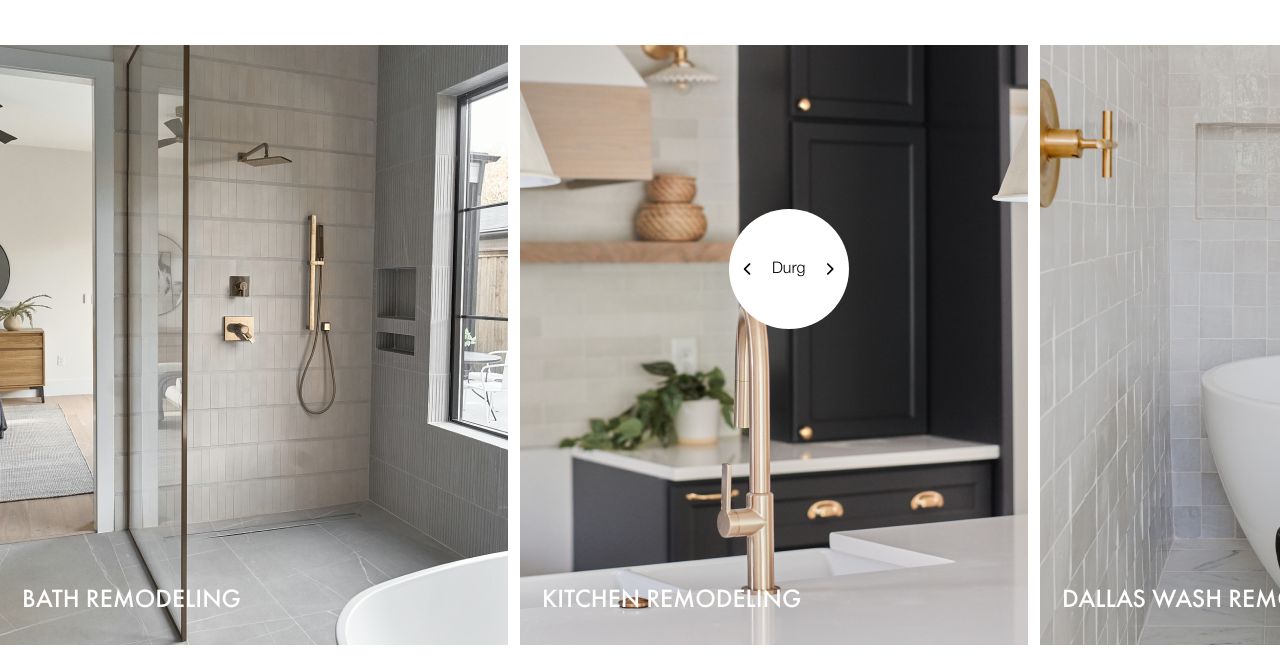
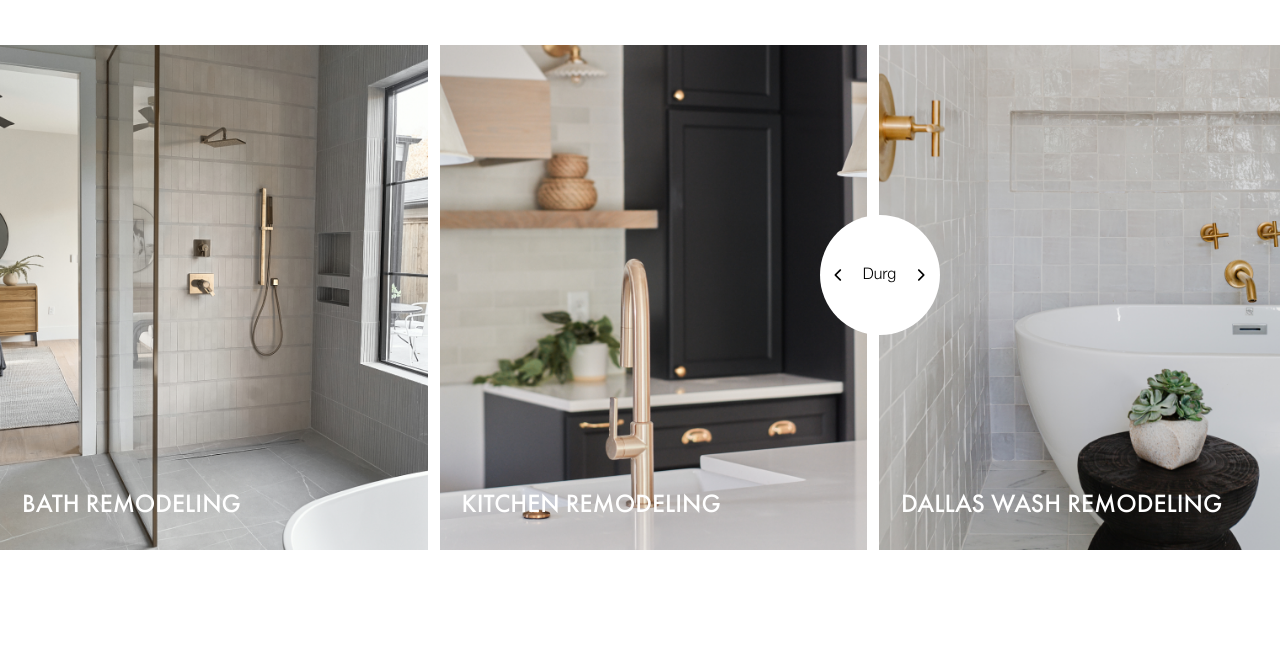
Before and after one commit to ashiqur-r-biplop/Buildtx-image-Slider, a plain HTML site: page index.html in a window 1280 px wide. Shown: the part 131-800 px from the top of the page. Drawn offline with Linux system fonts and the light colour scheme.

Commit message:
Added tab and laptop device responsive code

```diff
--- a/Style.css
+++ b/Style.css
@@ -82,11 +82,13 @@
 
 .slider-image-box img {
     width: 100%;
+    object-fit: cover;
 }
 
 .next-prev-buttons {
-    position: fixed;
+    position: absolute;
     top: 50%;
+    right: 0%;
     transform: translateY(-50%);
     display: flex;
     justify-content: space-between;
@@ -99,7 +101,7 @@
     padding: 15px;
     z-index: 1;
     /* Ensure buttons are above slides */
-    right: 33.7%;
+    right: 30%;
 }
 
 .next-prev-buttons button {
@@ -177,3 +179,30 @@
     }
 
 }
+@media screen and (min-width: 769px) and (max-width: 1560px) {
+    .image-card-wrapper {
+        min-width: 33.4vw;
+        /* Take up full width on smaller screens */
+    }
+    .slider-image-box {
+        width: 33.4vw;
+    }
+    .next-prev-buttons {
+        top: 50%;
+        right: 0%;
+        transform: translateY(-50%);
+        display: flex;
+        justify-content: space-between;
+        align-items: center;
+        width: 120px;
+        height: 120px;
+        background: #fff;
+        color: black;
+        border-radius: 50%;
+        padding: 15px;
+        z-index: 1;
+        /* Ensure buttons are above slides */
+        right: 26.6%;
+    }
+}
+/* Responsive */
--- a/script.js
+++ b/script.js
@@ -25,8 +25,21 @@ document.addEventListener("DOMContentLoaded", function () {
     }
 
     const isMobile = window.innerWidth < 768;
+    const tabAndLaptop = window.innerWidth > 768 && window.innerWidth < 1560;
 
     if (isMobile) {
+      sliderContent.style.transform = `translateX(-${
+        currentSlideIndex === 0
+          ? currentSlideIndex * slideWidth
+          : currentSlideIndex === 1
+          ? currentSlideIndex * slideWidth + 12
+          : currentSlideIndex === 2
+          ? currentSlideIndex * slideWidth + 24
+          : currentSlideIndex === 3
+          ? currentSlideIndex * slideWidth + 36
+          : currentSlideIndex * slideWidth
+      }px)`;
+    } else if(tabAndLaptop){
       sliderContent.style.transform = `translateX(-${
         currentSlideIndex === 0
           ? currentSlideIndex * slideWidth
```
